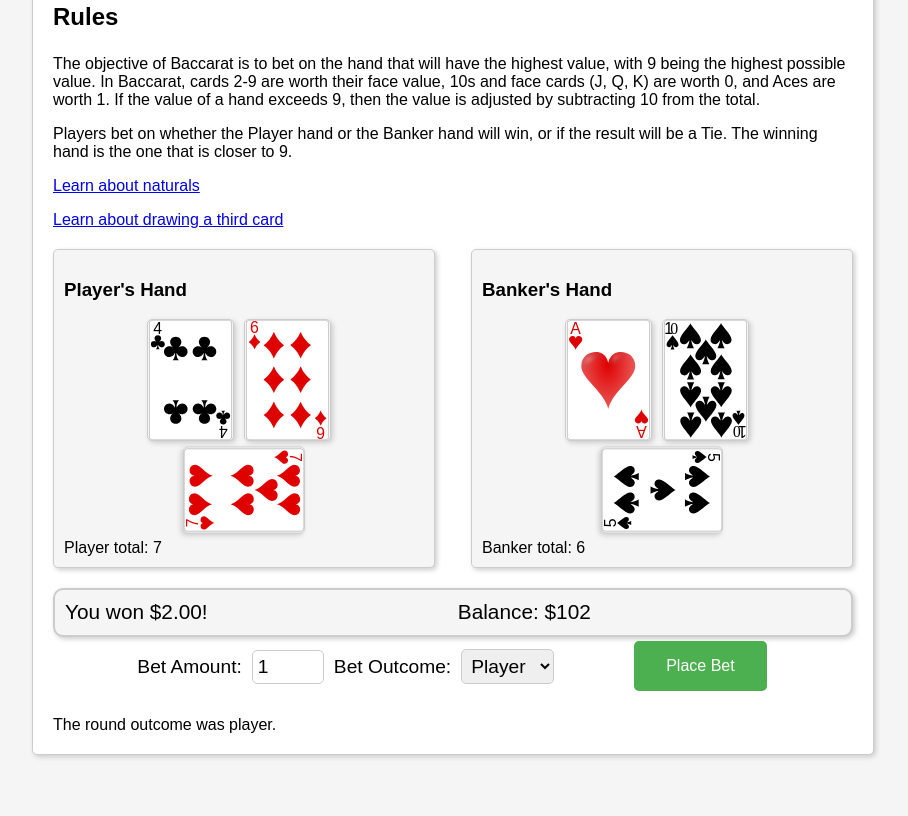
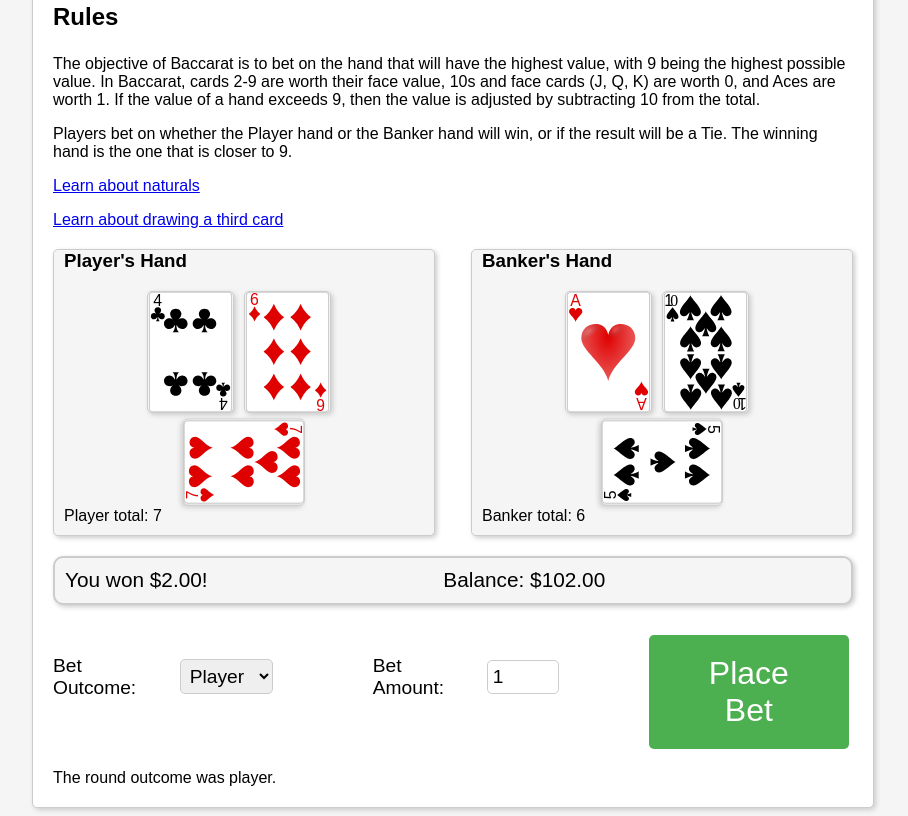
Before and after one commit to 2armedbandit/Baccarat, a plain HTML site: page index.html in a window 1280 px wide. Both pictures are taken after a click on the button "Place Bet". Shown: the part 95-911 px from the top of the page, without its empty margins (187-1095 px from the left). Before the commit the page ends 858 px from the top, so only its background shows below. Drawn offline with Linux system fonts and the light colour scheme.

Commit message:
Updated Game v1.1

```diff
--- a/index.html
+++ b/index.html
@@ -55,14 +55,15 @@
             <div id="scoreboard-status"></div>
         </div>
         <div class="bet-controls">
-            <label for="bet-amount">Bet Amount:</label>
-            <input type="number" id="bet-amount" min="1" step="1" value="1">
-            <label for="bet-outcome">Bet Outcome:</label>
+		    <label for="bet-outcome">Bet Outcome:</label>
             <select id="bet-outcome">
                 <option value="player">Player</option>
                 <option value="banker">Banker</option>
                 <option value="tie">Tie</option>
             </select>
+            <label for="bet-amount">Bet Amount:</label>
+            <input type="number" id="bet-amount" min="1" step="1" value="1">
+
             <button id="place-bet" class="place-bet-btn">Place Bet</button>
         </div>
         <div class="game-status"></div>
--- a/scripts.js
+++ b/scripts.js
@@ -4,13 +4,9 @@ class Card {
     this.rank = rank;
   }
 
-  get value() {
-    if (this.rank > 9) {
-      return 0;
-    } else {
-      return this.rank;
-    }
-  }
+get value() {
+  return this.rank > 9 ? 0 : this.rank;
+}
 
   getFileName() {
     let fileName = "";
@@ -36,6 +32,10 @@ class Card {
   }
 }
 
+const balanceElement = document.getElementById("scoreboard-balance");
+balanceElement.textContent = "Current Balance: $100"; // update the balance here
+
+
 function initGame() {
   // Add event listener for expanding/collapsing natural rules
   document.getElementById("expand-natural-rules").addEventListener("click", () => {
@@ -58,8 +58,10 @@ function initGame() {
     thirdCardRules.style.display = "none";
   });
 
-  // Rest of game initialization code goes here
+  // Add code to display current balance on page load
+	document.querySelector("#scoreboard-balance").textContent = "Balance: $100.00";
 }
+
 
 // Call initGame() when page loads
 window.addEventListener("load", initGame);
@@ -240,12 +242,12 @@ document.getElementById("place-bet").addEventListener("click", async () => {
       gameStatusDiv.textContent = `The round outcome was ${roundOutcome}.`;
     } else {
       currentBalance -= betAmount;
-      document.getElementById("scoreboard-outcome").textContent = `You lost $${betAmount.toFixed(2)}.`;
+      document.getElementById("scoreboard-outcome").textContent = `You lost $${betAmount.toFixed(2)}`.replace(/\.0+$/, "");
       gameStatusDiv.textContent = `The round outcome was ${roundOutcome}.`;
     }
 
     currentBalance = parseFloat(currentBalance.toFixed(2));
-    document.getElementById("scoreboard-balance").textContent = `Balance: $${currentBalance}`;
+    document.getElementById("scoreboard-balance").textContent = `Balance: $${currentBalance.toFixed(2)}`;
 
     // Enable the button and set the game in progress flag to false
     document.getElementById("place-bet").disabled = false;
@@ -254,25 +256,6 @@ document.getElementById("place-bet").addEventListener("click", async () => {
     alert("Invalid bet amount.");
   }
 
-  document.getElementById("expand-natural-rules").addEventListener("click", () => {
-  const naturalRules = document.getElementById("natural-rules");
-  naturalRules.style.display = naturalRules.style.display === "block" ? "none" : "block";
-});
-
-document.getElementById("expand-third-card-rules").addEventListener("click", () => {
-  const thirdCardRules = document.getElementById("third-card-rules");
-  thirdCardRules.style.display = thirdCardRules.style.display === "block" ? "none" : "block";
-});
-
-document.getElementById("close-rules").addEventListener("click", () => {
-  const naturalRules = document.getElementById("natural-rules");
-  naturalRules.style.display = "none";
-
-  const thirdCardRules = document.getElementById("third-card-rules");
-  thirdCardRules.style.display = "none";
-});
-
-
 
 
 });
--- a/styles.css
+++ b/styles.css
@@ -1,8 +1,10 @@
+/* General */
 body {
   font-family: Arial, sans-serif;
   background-color: #f5f5f5;
 }
 
+/* Game Container */
 .game-container {
   background-color: white;
   max-width: 800px;
@@ -14,6 +16,7 @@ border-radius: 5px;
   box-shadow: 2px 2px 5px #ccc;
 }
 
+/* Headers */
 h1 {
   text-align: center;
   font-size: 2.5rem;
@@ -21,6 +24,7 @@ margin-bottom: 10px;
   margin-top: 0px;
 }
 
+/* Rules Container */
 .rules-container {
   margin-bottom: 20px;
 }
@@ -39,6 +43,7 @@ font-style: italic;
   font-size: 0.9rem;
 }
 
+/* Game Board */
 .game-board {
   display: flex;
   justify-content: space-between;
@@ -53,13 +58,20 @@ width: 45%;
   border-radius: 5px;
   background-color: #f5f5f5;
   box-shadow: 2px 2px 5px #ccc;
+  margin-bottom: 0px;
 }
 
+.player h3,
+.banker h3 {
+  margin-top: -10px;
+}
+
+/* Hand */
 .hand {
   display: flex;
   justify-content: center;
   height: 220px;
-  position: relative; /* add this line */
+  position: relative;
 }
 
 .card {
@@ -83,11 +95,10 @@ box-shadow: 2px 2px 5px #ccc;
   position: absolute;
   top: 50%;
   left: 50%;
-  transform: translate(-50%, calc(0% + 0px)) rotate(90deg); /* add this line */
+  transform: translate(-50%, calc(0% + 0px)) rotate(90deg);
 }
 
-
-
+/* Scoreboard */
 .scoreboard {
   display: flex;
   justify-content: space-between;
@@ -97,13 +108,17 @@ border: 2px solid #ccc;
   border-radius: 10px;
   box-shadow: 2px 2px 5px #ccc;
   height: 25px;
-
 }
 
 .scoreboard div {
   font-size: 1.3rem;
 }
 
+.total {
+  margin-top: -4px;
+}
+
+/* Bet Controls */
 .bet-controls {
   display: flex;
   justify-content: center;
@@ -130,23 +145,26 @@ padding: 5px;
 font-size: 1.2rem;
 border-radius: 5px;
 border: 1px solid #ccc;
+margin-right: 100px;
 }
 
+/* Place Bet Button */
 .place-bet-btn {
 background-color: #4CAF50;
 border: none;
 color: white;
-  padding: 16px 32px;
+padding: 20px 32px;
 text-align: center;
 text-decoration: none;
 display: inline-block;
-  font-size: 16px;
-  margin: 4px 2px;
+font-size: 32px;
+margin: 4px 4px;
 transition-duration: 0.4s;
 cursor: pointer;
 border-radius: 5px;
 margin-left: 80px;
-  margin-bottom: 5px;
+margin-bottom: 0px;
+margin-top: 30px;
 }
 
 .place-bet-btn:hover {
@@ -154,6 +172,7 @@ border: 1px solid #ccc;
 color: white;
 }
 
+/* Hidden */
 .hidden {
 display: none;
 }
```
Lines whose indentation alone changed are shown as unchanged.
